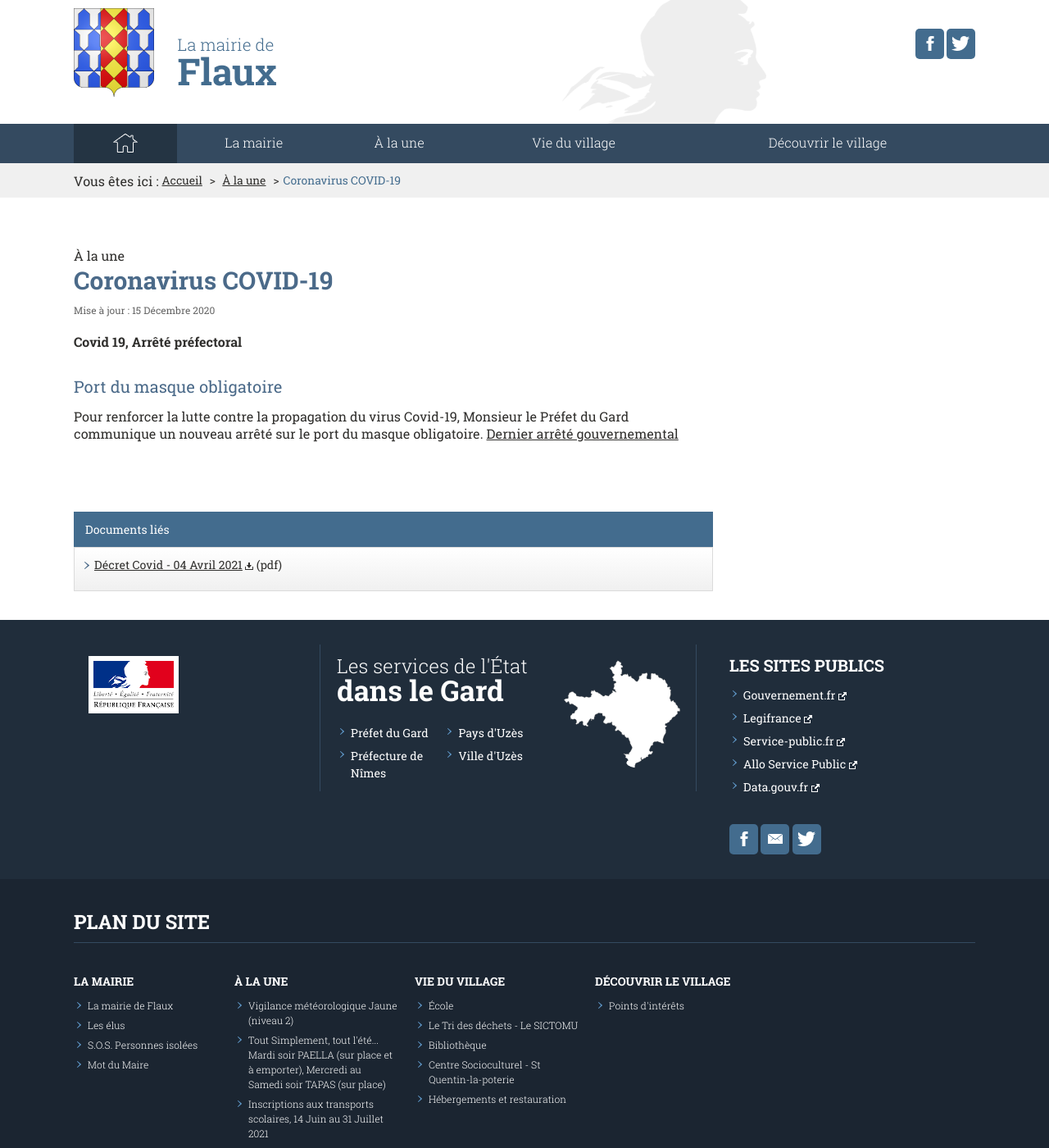
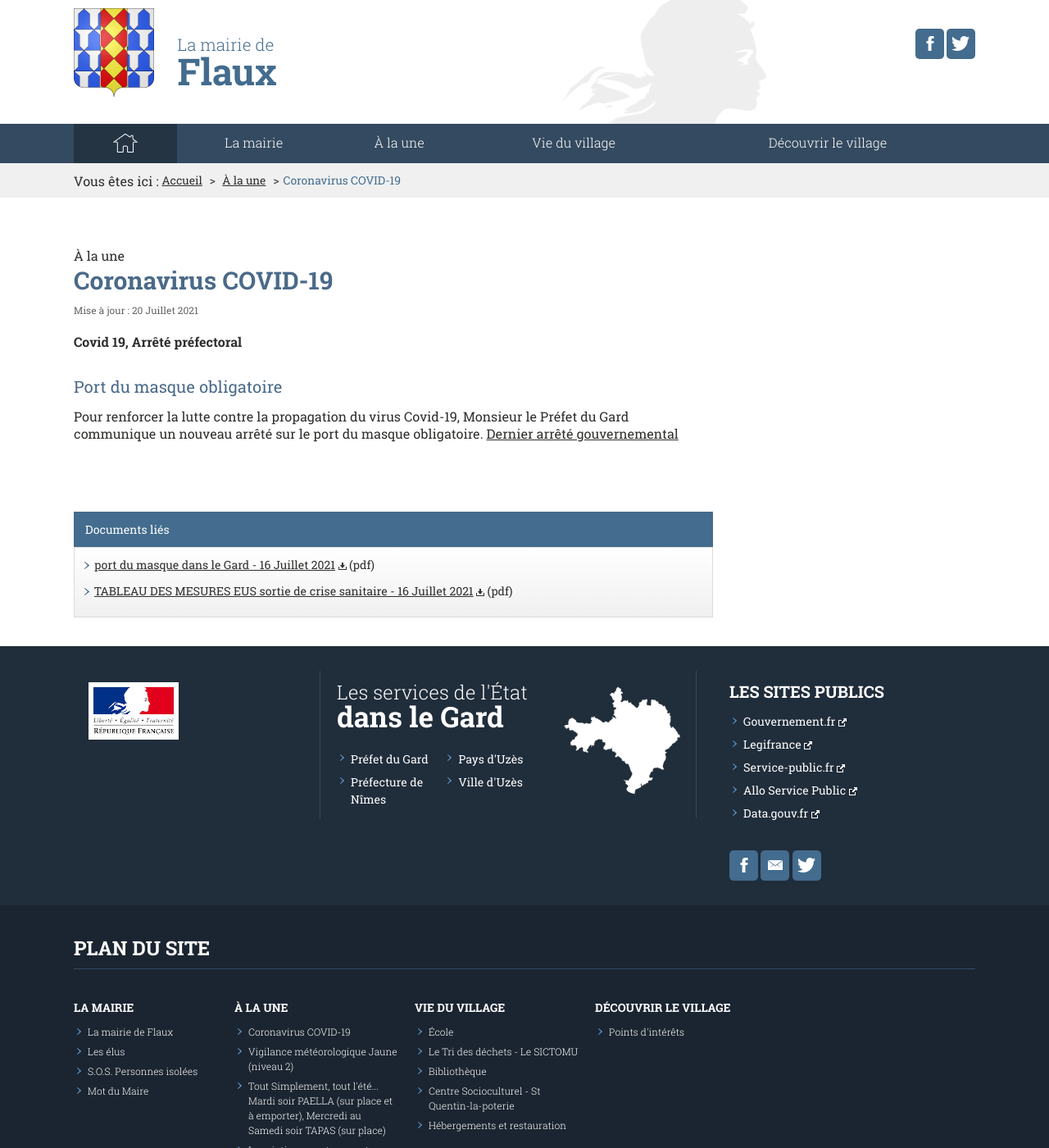
Before and after one commit to Flaux-Village/flaux-village.github.io, a Jekyll site: the page built from _actualites/coronavirus19.md, in a window 1280 px wide and 1400 px high. Shown: the whole window at 82% size. Built offline with Jekyll 4.4.1, drawn with Linux system fonts in a browser that asks for light colours; some of the changed text lies outside the part shown.

Commit message:
Update coronavirus19.md

```diff
--- a/_actualites/coronavirus19.md
+++ b/_actualites/coronavirus19.md
@@ -6,16 +6,21 @@
 titre_page: Coronavirus COVID-19
 section: À la une
 addresse_section: /actualites.html
-date_texte: 15 Décembre 2020
-date: 2020-12-15
+date_texte: 20 Juillet 2021
+date: 2021-07-20
 illustration:
 description_illustration:
 introduction: Covid 19, Arrêté préfectoral
 documents:
 
-- fiche: Décret Covid
-  date_texte: 04 Avril 2021
-  addresse: /assets/documents/covid-Avril-2021.pdf
+- fiche: port du masque dans le Gard
+  date_texte: 16 Juillet 2021
+  addresse: /assets/documents/Arrêté 30-2021-197-001 du 16 juillet 2021 prescrivant les conditions de port du masque dans le Gard.pdf
+  type: pdf
+
+- fiche: TABLEAU DES MESURES EUS sortie de crise sanitaire
+  date_texte: 16 Juillet 2021
+  addresse: /assets/documents/2021.06.30 TABLEAU DES MESURES EUS sortie de crise sanitaire.pdf
   type: pdf
 
 
```
